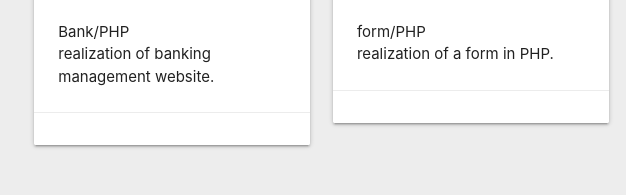
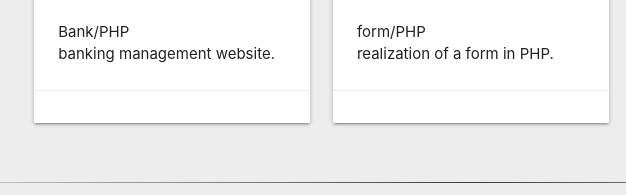
Before and after one commit to ameliepio/portfolio, a plain HTML site: page index.html in a window 1280 px wide. Shown: the part 2425-2620 px from the top of the page, 169-795 px from the left. Drawn offline with nearby package versions, Linux system fonts and the light colour scheme; no server answers.

Commit message:
modif text

```diff
--- a/index.html
+++ b/index.html
@@ -175,7 +175,7 @@
             <div class="card-content">
               <!-- <p>realization of a card game in Javascript.</p> -->
               <p>Bank/PHP</p>
-              <p>realization of banking management website.</p>
+              <p>banking management website.</p>
             </div>
             <div class="card-action">
             </div>
```
